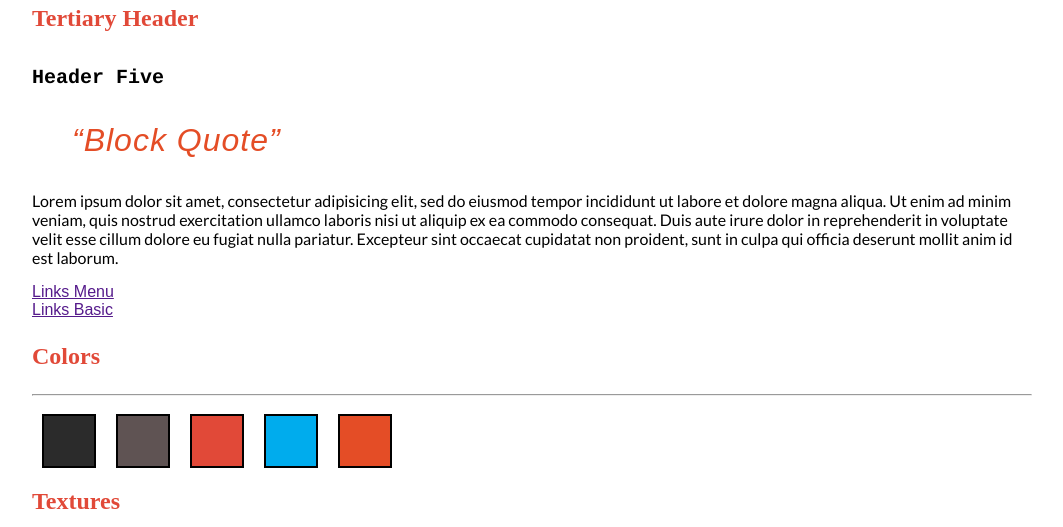
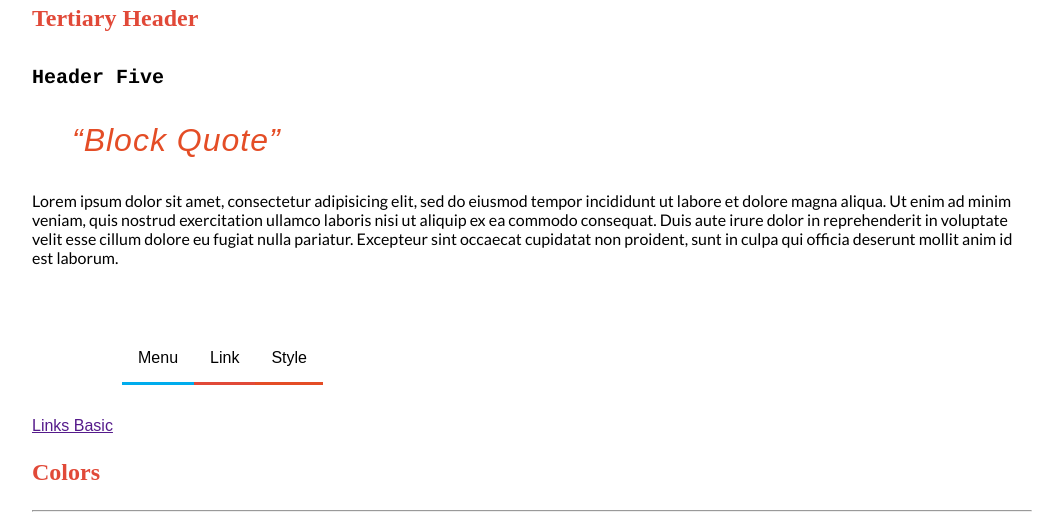
Before and after one commit to ayoung1/p3-style-tile, a plain HTML site: page index.html in a window 1280 px wide. Shown: the part 516-1043 px from the top of the page, without its empty margins (108-1171 px from the left). Drawn offline with Linux system fonts and the light colour scheme; a web font is replaced by a local one.

Commit message:
Menu Links

```diff
--- a/css/styles.css
+++ b/css/styles.css
@@ -4,7 +4,7 @@
 
 /*typography*/
 h1{
-	font: 400 100px/1.3 'Berkshire Swash', Helvetica, sans-serif;
+	font: 400 3em/1.3 'Berkshire Swash', Helvetica, sans-serif;
 	color: #2b2b2b;
 	text-shadow: 1px 1px 0px #ededed, 4px 4px 0px rgba(0,0,0,0.15);
 	font-size: 3em;
@@ -37,6 +37,60 @@ blockquote{
 
 p{
 	font-family: 'Lato', sans-serif;
+}
+
+a{
+
+}
+
+.menu{
+	float: left;
+	margin: 50px;
+}
+
+.menu ul{
+	display: block;
+	list-style: none;
+}
+
+.menu li{
+	float: left;
+	display: list-item;
+}
+
+.menu a{
+	transition: border .25s;
+	text-decoration: none;
+	padding: 1em;
+	color: #000;
+}
+
+#one{
+	border-bottom: #00ACED 3px solid;
+}
+
+#two{
+	border-bottom: #E14938 3px solid;
+}
+
+#three{
+	border-bottom: #e44d26 3px solid;
+
+}
+
+#one:hover{
+	color: #00ACED;
+	border-bottom: #00ACED 7px solid;
+}
+
+#two:hover{
+	color: #E14938;
+	border-bottom: #E14938 7px solid;
+}
+
+#three:hover{
+	color: #e44d26;
+	border-bottom: #e44d26 7px solid;
 }
 
 /*Colors*/
--- a/index.html
+++ b/index.html
@@ -41,7 +41,19 @@
 	cillum dolore eu fugiat nulla pariatur. Excepteur sint occaecat cupidatat non
 	proident, sunt in culpa qui officia deserunt mollit anim id est laborum.</p>
 
-	<a class="menu" href="">Links Menu</a><div></div>
+	<div class="menu grid_12">
+	  <ul>
+	    <li>
+	      <a id="one" href="">Menu</a>
+	    </li>
+	    <li>
+	      <a id="two" href="">Link</a>
+	    </li>
+	    <li>
+	      <a id="three" href="">Style</a>
+	    </li>
+	  </ul>
+	</div>
 	<a href="">Links Basic</a>
 
 	<h3>Colors</h3>
```
